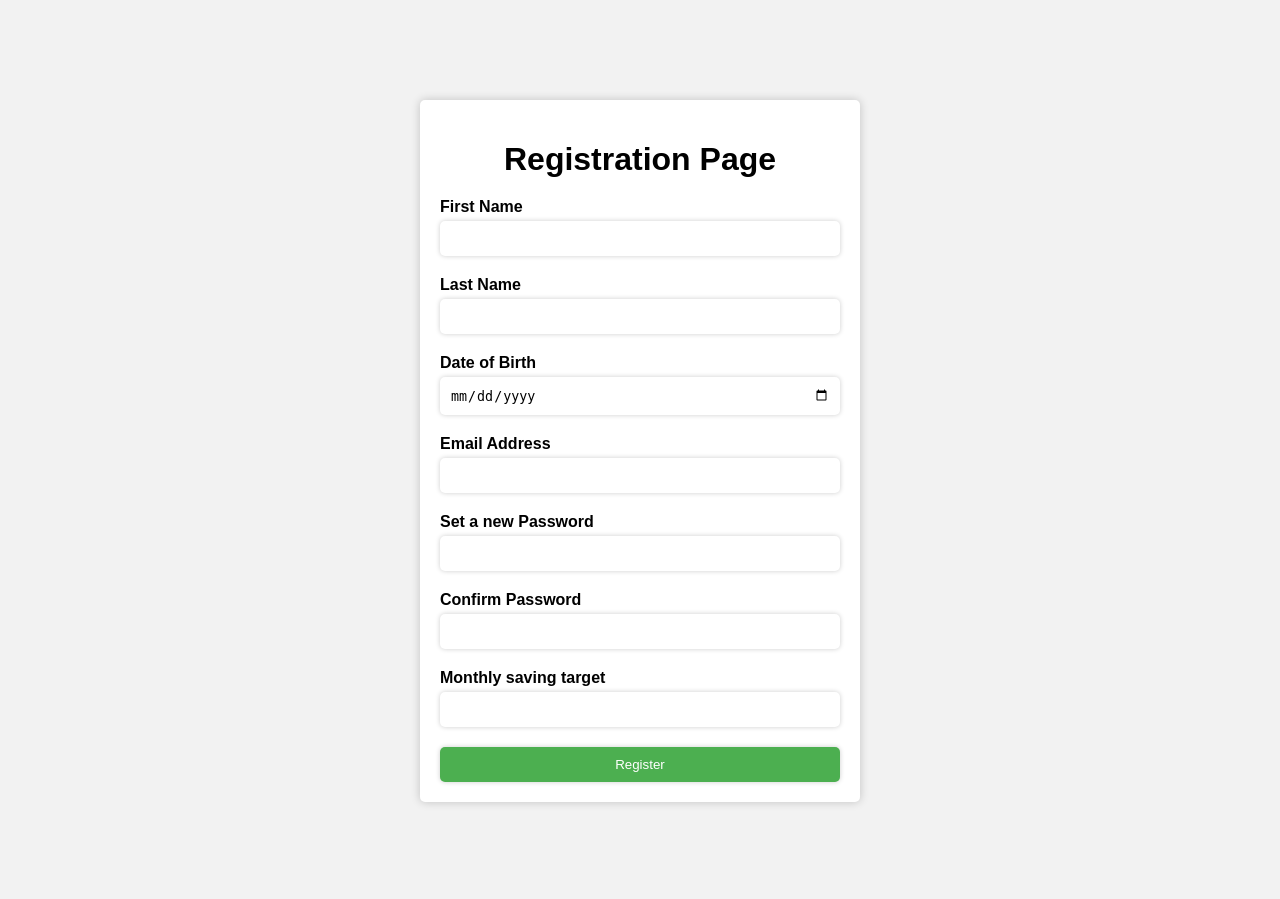
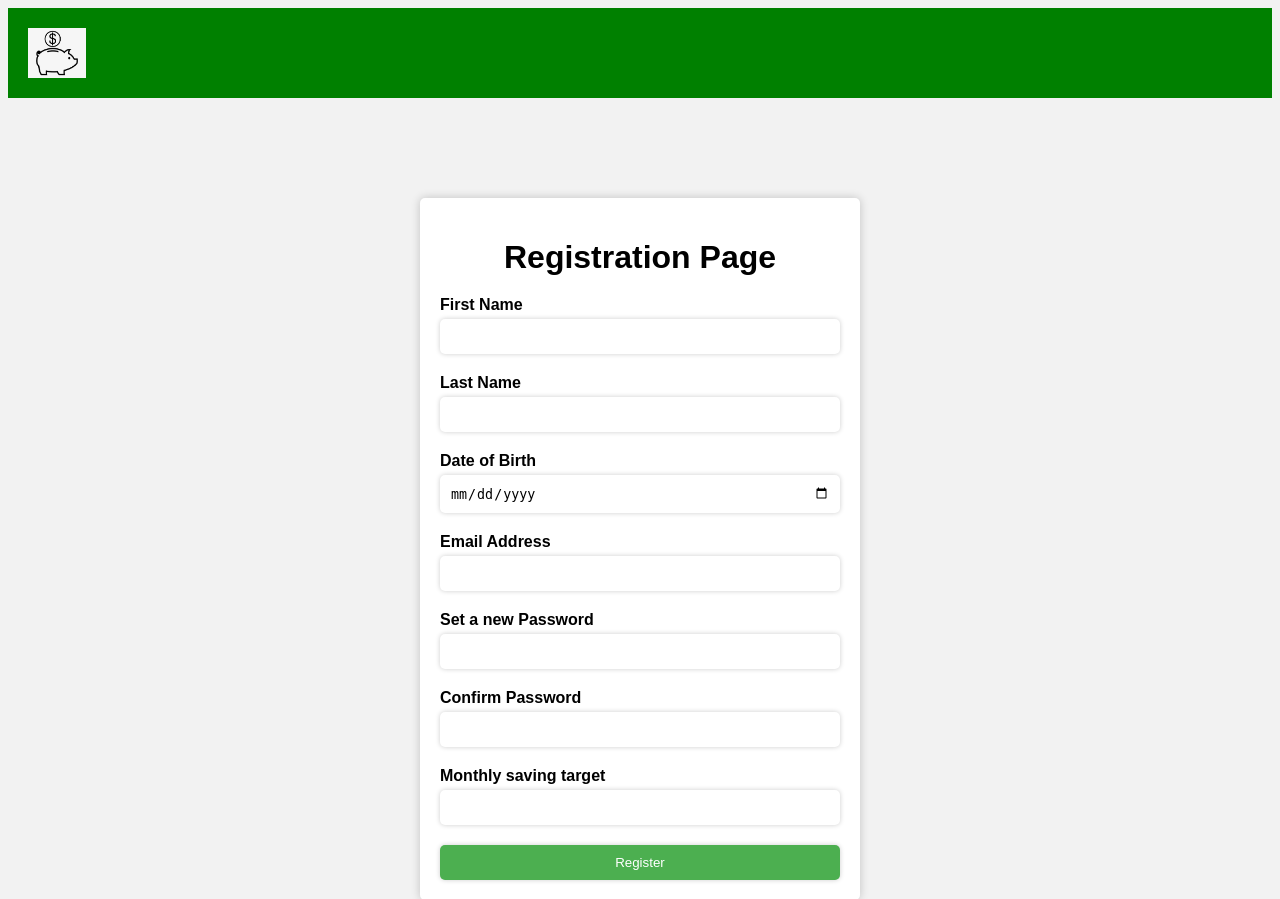
Before and after one commit to shrykg/Personal-finance-tracker, a Node server app: page /registration in a window 1280 px wide. Shown: the top 899 px of the page. Run offline with Node 20, Linux system fonts and the light colour scheme; some libraries are stand-ins or nearby versions.

Commit message:
CSS changes

```diff
--- a/public/registration.css
+++ b/public/registration.css
@@ -31,8 +31,8 @@ input[type="text"],
 input[name="monthly_target"],
 input[type="email"],
 input[type="date"],
-input[name = "password_initial"],
-input[name = "password_confirm"] {
+input[name="password_initial"],
+input[name="password_confirm"] {
     padding: 10px;
     margin-bottom: 20px;
     border-radius: 5px;
@@ -53,3 +53,22 @@ input[type="submit"] {
 input[type="submit"]:hover {
     background-color: #3e8e41;
 }
+
+nav {
+    background-color: #008000;
+    display: flex;
+    justify-content: space-between;
+    align-items: center;
+    padding: 20px;
+}
+
+nav h1 {
+    margin: 0;
+    font-size: 24px;
+    color: #ffffff;
+}
+
+img {
+    height: 50px;
+    margin-right: 20px;
+}
--- a/views/registration.handlebars
+++ b/views/registration.handlebars
@@ -1,4 +1,7 @@
 <link rel="stylesheet" type="text/css" href="../public/registration.css" />
+<nav>
+    <img id="logo" src="../public/images/798-7981159_piggy-bank-png-icon-white-piggy-bank-vector.png">
+</nav>
 <div class="container">
     <h1>Registration Page</h1>
     <form id="registration-form" action="/registration" method="POST">
```
